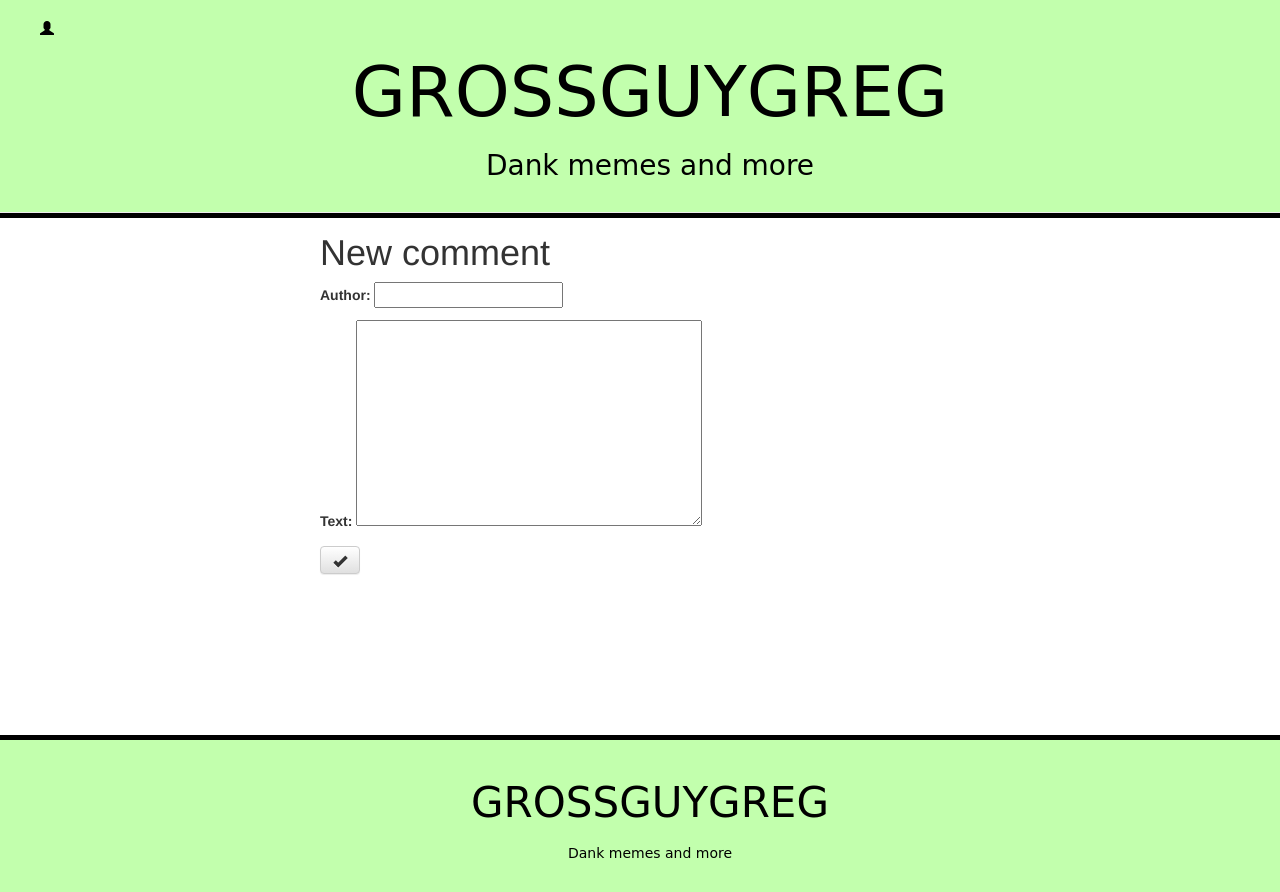
After one commit to grossguygreg/my-first-blog, a Django app: page /post/1/comment/ in a window 1280 px wide. The commit adds this page. Run offline with Django 3.2, Linux system fonts and the light colour scheme; tables that the repository leaves empty hold one stand-in row (values such as "Sample post"); some libraries are stand-ins or nearby versions; some web fonts are replaced.

Commit message:
Besökare kan skriva kommenterer, inloggning från postlistan

```diff
--- a/blog/forms.py
+++ b/blog/forms.py
@@ -1,8 +1,14 @@
 from django import forms
-from .models import Post
+from .models import Post, Comment
 
 class PostForm(forms.ModelForm):
 
 	class Meta:
 		model = Post
 		fields = ('title', 'text')
+
+class CommentForm(forms.ModelForm):
+
+	class Meta:
+		model = Comment
+		fields = ('author', 'text')
--- a/blog/static/css/blog.css
+++ b/blog/static/css/blog.css
@@ -16,10 +16,10 @@
 
 
 .page-footer {
-	background-color: #DEDEDE;
+	background-color: #C2FFAD;
 	margin-top: 0;
 	padding: 20px 20px 20px 40px;
-	outline-color: #000000;
+	outline: #000000 solid thick;
 }
 #ett {
 	color: #000000;
@@ -64,10 +64,10 @@
 	font-size: 150%;
 }
 .page-header {
-	background-color: #DEDEDE;
+	background-color: #C2FFAD;
 	margin-top: 0;
 	padding: 20px 20px 20px 40px;
-	outline-color: #000000;
+	outline: #000000 solid thick;
 }
 a:link {
 	color: #000000
--- /dev/null
+++ b/blog/templates/blog/add_comment_to_post.html
@@ -0,0 +1,9 @@
+{% extends 'blog/base.html' %}
+
+{% block content %}
+	<h1>New comment</h1>
+	<form method="POST" class="post-form">{% csrf_token %}
+		{{ form.as_p }}
+		<button type="submit" class="btn btn-default"><span class="glyphicon glyphicon-ok"></span></button>
+	</form>
+{% endblock %}
--- a/blog/templates/blog/base.html
+++ b/blog/templates/blog/base.html
@@ -13,6 +13,9 @@
 	<body>
 		<div id="header">
 			<div class="page-header">
+				{% if not user.is_authenticated %}
+				<a href="{% url 'admin:index' %}"><span class="glyphicon glyphicon-user"></span></a>
+				{% endif %}
 				{% if user.is_authenticated %}
 				<a href="{% url 'post_new' %}" class="top-menu"><span class="glyphicon glyphicon-plus"></span></a>
 				{% endif %}
@@ -23,6 +26,7 @@
 		</div>
 		<div id="body">
 			<div id="outer" style="width:100%">
+
 				<div id="inner">
 					{% block content %}
 					{% endblock %}
--- a/blog/templates/blog/post_detail.html
+++ b/blog/templates/blog/post_detail.html
@@ -9,12 +9,15 @@
 	</div>
 	<div class="comments">
 	</div>
+	<a class="btn btn-default" href="{% url 'add_comment_to_post' pk=post.pk %}"><span class="glyphicon glyphicon-pencil"</span></a>
+	<br />
 	{% for comment in post.comments.all %}
 		<h2 id="author">{{ post.author }}</h2>
 		<P id= "comment_text">{{ comment.text|linebreaks }}</p>
 		<p id="created">{{ comment.created_date }}</p>
 		<br />
 	{% empty %}
+	<br />
 	<p>No comments</p>
 	{% endfor %}
 {% endblock %}
--- a/blog/urls.py
+++ b/blog/urls.py
@@ -1,8 +1,10 @@
 from django.conf.urls import url
+from django.contrib import admin
 from . import views
 
 urlpatterns = [
 	url(r'^$', views.post_list, name='post_list'),
 	url(r'^post/(?P<pk>\d+)/$', views.post_detail, name='post_detail'),
 	url(r'^post/new/$', views.post_new, name='post_new'),
+	url(r'^post/(?P<pk>\d+)/comment/$', views.add_comment_to_post, name='add_comment_to_post'),
 ]
--- a/blog/views.py
+++ b/blog/views.py
@@ -4,6 +4,7 @@ from django.utils import timezone
 from django.shortcuts import render, get_object_or_404
 from .forms import PostForm
 from django.shortcuts import redirect
+from .forms import CommentForm
 
 def post_list(request):
 	posts = Post.objects.filter(published_date__lte=timezone.now()).order_by('-published_date')
@@ -25,3 +26,16 @@ def post_new(request):
 	else:
 		form = PostForm()
 	return render(request, 'blog/post_edit.html', {'form': form})
+
+def add_comment_to_post(request, pk):
+	post = get_object_or_404(Post, pk=pk)
+	if request.method =="POST":
+		form = CommentForm(request.POST)
+		if form.is_valid():
+			comment = form.save(commit=False)
+			comment.post = post
+			comment.save()
+			return redirect ('blog.views.post_detail', pk=post.pk)
+	else:
+		form = CommentForm()
+	return render(request, 'blog/add_comment_to_post.html', {'form': form})
--- a/mysite/urls.py
+++ b/mysite/urls.py
@@ -1,18 +1,3 @@
-"""mysite URL Configuration
-
-The `urlpatterns` list routes URLs to views. For more information please see:
-    https://docs.djangoproject.com/en/1.9/topics/http/urls/
-Examples:
-Function views
-    1. Add an import:  from my_app import views
-    2. Add a URL to urlpatterns:  url(r'^$', views.home, name='home')
-Class-based views
-    1. Add an import:  from other_app.views import Home
-    2. Add a URL to urlpatterns:  url(r'^$', Home.as_view(), name='home')
-Including another URLconf
-    1. Import the include() function: from django.conf.urls import url, include
-    2. Add a URL to urlpatterns:  url(r'^blog/', include('blog.urls'))
-"""
 from django.conf.urls import include, url
 from django.contrib import admin
 
```
Also changed, not shown: 1 other file.
